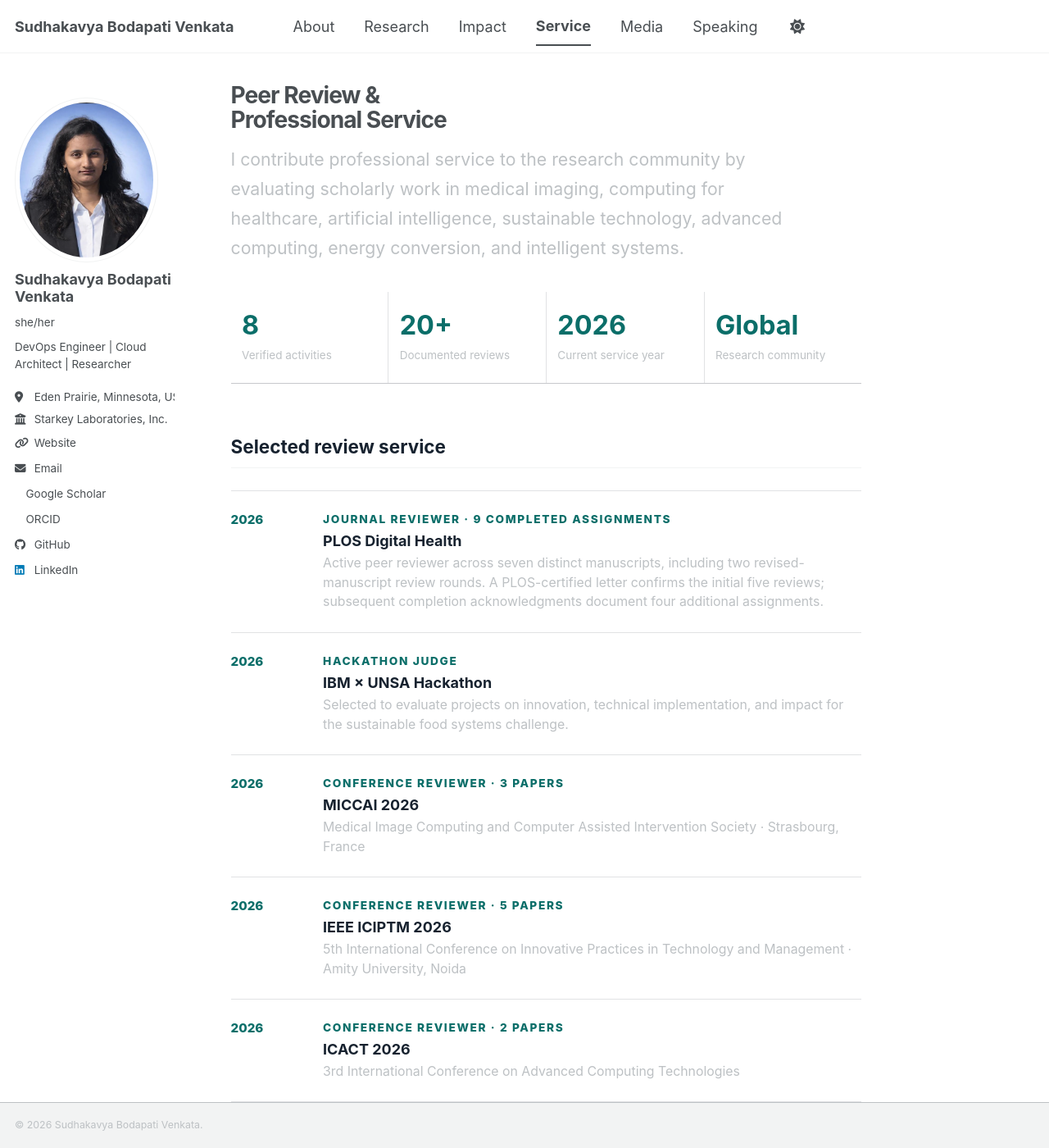
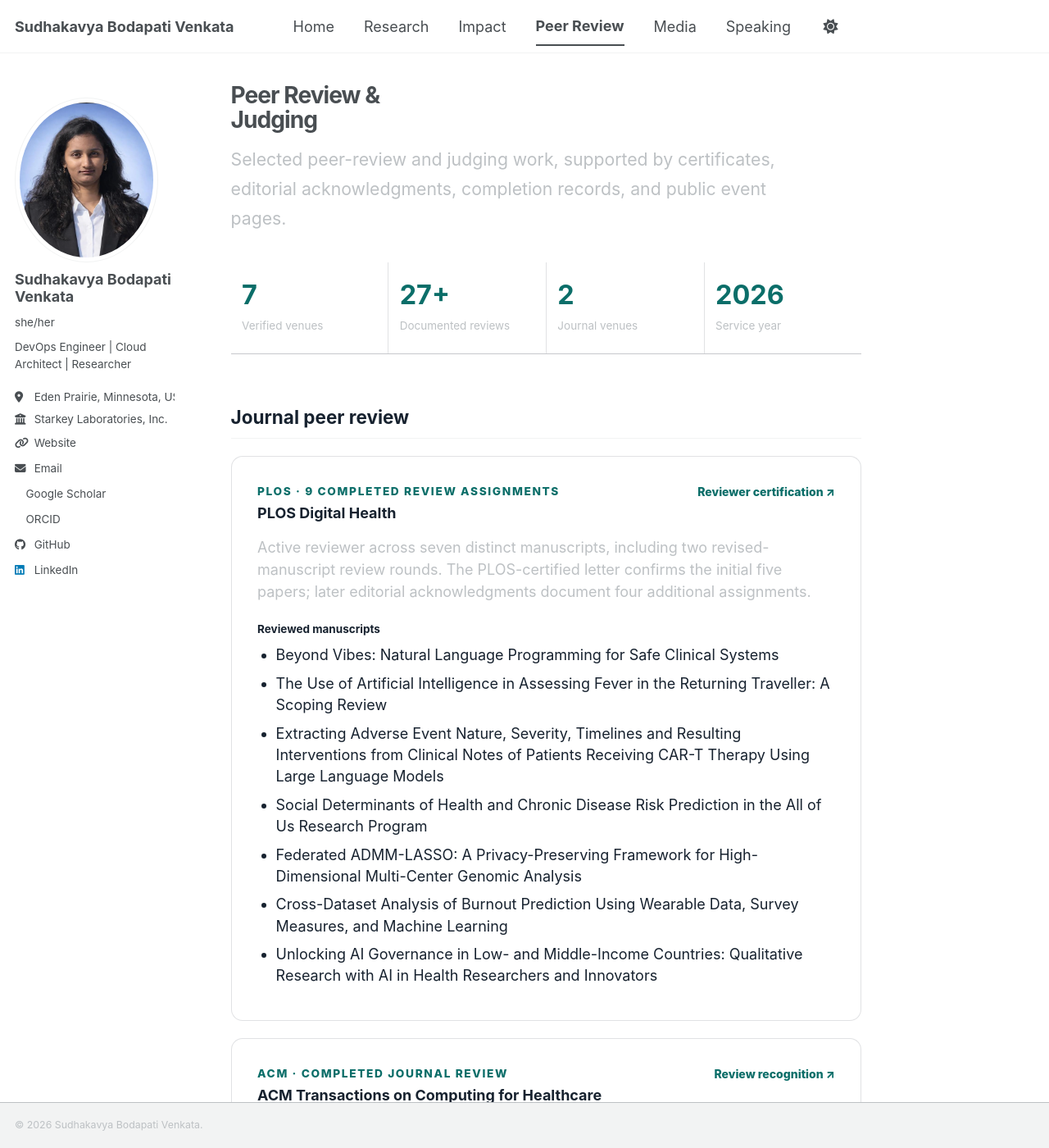
Before and after one commit to sudhakavya/sudhakavyabodapati, a Jekyll site: the page built from _pages/peer-review.md, in a window 1280 px wide and 1400 px high. Shown: the whole window at 82% size. Built offline with Jekyll 4.4.1, drawn with Linux system fonts in a browser that asks for light colours; a style sheet for code colours, icons or effects is not loaded; some of the changed text lies outside the part shown.

Commit message:
Add linked peer review evidence

```diff
--- a/_data/navigation.yml
+++ b/_data/navigation.yml
@@ -1,6 +1,6 @@
 main:
 
-  - title: "About"
+  - title: "Home"
     url: /
 
   - title: "Research"
@@ -9,7 +9,7 @@ main:
   - title: "Impact"
     url: /citation-impact/
 
-  - title: "Service"
+  - title: "Peer Review"
     url: /peer-review/
 
   - title: "Media"
--- a/_pages/peer-review.md
+++ b/_pages/peer-review.md
@@ -1,68 +1,110 @@
 ---
-title: "Peer Review & Professional Service"
+title: "Peer Review & Judging"
 permalink: /peer-review/
 author_profile: true
-excerpt: "Peer-review and judging contributions supporting research quality in cloud computing, artificial intelligence, and intelligent systems."
+excerpt: "Verified journal, conference, and hackathon judging activity across healthcare computing, artificial intelligence, medical imaging, and energy systems."
 ---
 
-<p class="page-intro">I contribute professional service to the research community by evaluating scholarly work in medical imaging, computing for healthcare, artificial intelligence, sustainable technology, advanced computing, energy conversion, and intelligent systems.</p>
+<p class="page-intro">Selected peer-review and judging work, supported by certificates, editorial acknowledgments, completion records, and public event pages.</p>
 
-<div class="metric-grid service-metrics" aria-label="Verified review activity">
-  <div class="metric-card"><strong>8</strong><span>Verified activities</span></div>
-  <div class="metric-card"><strong>20+</strong><span>Documented reviews</span></div>
-  <div class="metric-card"><strong>2026</strong><span>Current service year</span></div>
-  <div class="metric-card"><strong>Global</strong><span>Research community</span></div>
+<div class="metric-grid service-metrics" aria-label="Verified peer-review activity">
+  <div class="metric-card"><strong>7</strong><span>Verified venues</span></div>
+  <div class="metric-card"><strong>27+</strong><span>Documented reviews</span></div>
+  <div class="metric-card"><strong>2</strong><span>Journal venues</span></div>
+  <div class="metric-card"><strong>2026</strong><span>Service year</span></div>
 </div>
 
-## Selected review service
+## Journal peer review
 
-<div class="service-list">
-  <article class="service-item">
-    <div class="service-year">2026</div>
-    <div><p class="eyebrow">Journal reviewer · 9 completed assignments</p><h3>PLOS Digital Health</h3><p>Active peer reviewer across seven distinct manuscripts, including two revised-manuscript review rounds. A PLOS-certified letter confirms the initial five reviews; subsequent completion acknowledgments document four additional assignments.</p></div>
-  </article>
-  <article class="service-item">
-    <div class="service-year">2026</div>
-    <div><p class="eyebrow">Hackathon judge</p><h3>IBM × UNSA Hackathon</h3><p>Selected to evaluate projects on innovation, technical implementation, and impact for the sustainable food systems challenge.</p></div>
-  </article>
-  <article class="service-item">
-    <div class="service-year">2026</div>
-    <div><p class="eyebrow">Conference reviewer · 3 papers</p><h3>MICCAI 2026</h3><p>Medical Image Computing and Computer Assisted Intervention Society · Strasbourg, France</p></div>
-  </article>
-  <article class="service-item">
-    <div class="service-year">2026</div>
-    <div><p class="eyebrow">Conference reviewer · 5 papers</p><h3>IEEE ICIPTM 2026</h3><p>5th International Conference on Innovative Practices in Technology and Management · Amity University, Noida</p></div>
-  </article>
-  <article class="service-item">
-    <div class="service-year">2026</div>
-    <div><p class="eyebrow">Conference reviewer · 2 papers</p><h3>ICACT 2026</h3><p>3rd International Conference on Advanced Computing Technologies</p></div>
-  </article>
-  <article class="service-item">
-    <div class="service-year">2026</div>
-    <div><p class="eyebrow">Conference reviewer · Certificate of appreciation</p><h3>SASIGD 2026</h3><p>International Conference on Sustainable AI for Social Impact and Global Development · IEEE SSIT technically co-sponsored</p></div>
-  </article>
-  <article class="service-item">
-    <div class="service-year">2026</div>
-    <div><p class="eyebrow">Conference reviewer · Completion acknowledged</p><h3>ECCE 2026</h3><p>Energy Conversion Congress & Expo</p></div>
-  </article>
-  <article class="service-item">
-    <div class="service-year">Journal</div>
-    <div><p class="eyebrow">Peer reviewer · Review recognized</p><h3>ACM Transactions on Computing for Healthcare</h3><p>Completed peer review for an ACM journal article; reviewer-recognition documentation received.</p></div>
-  </article>
-</div>
+<article class="evidence-card">
+  <div class="evidence-card__header">
+    <div><p class="eyebrow">PLOS · 9 completed review assignments</p><h3>PLOS Digital Health</h3></div>
+    <a class="evidence-link" href="{{ '/files/review-evidence/plos-digital-health-reviewer-letter-redacted.pdf' | relative_url }}">Reviewer certification ↗</a>
+  </div>
+  <p>Active reviewer across seven distinct manuscripts, including two revised-manuscript review rounds. The PLOS-certified letter confirms the initial five papers; later editorial acknowledgments document four additional assignments.</p>
+  <h4>Reviewed manuscripts</h4>
+  <ul class="review-paper-list">
+    <li>Beyond Vibes: Natural Language Programming for Safe Clinical Systems</li>
+    <li>The Use of Artificial Intelligence in Assessing Fever in the Returning Traveller: A Scoping Review</li>
+    <li>Extracting Adverse Event Nature, Severity, Timelines and Resulting Interventions from Clinical Notes of Patients Receiving CAR-T Therapy Using Large Language Models</li>
+    <li>Social Determinants of Health and Chronic Disease Risk Prediction in the All of Us Research Program</li>
+    <li>Federated ADMM-LASSO: A Privacy-Preserving Framework for High-Dimensional Multi-Center Genomic Analysis</li>
+    <li>Cross-Dataset Analysis of Burnout Prediction Using Wearable Data, Survey Measures, and Machine Learning</li>
+    <li>Unlocking AI Governance in Low- and Middle-Income Countries: Qualitative Research with AI in Health Researchers and Innovators</li>
+  </ul>
+</article>
 
-## Review focus
+<article class="evidence-card">
+  <div class="evidence-card__header">
+    <div><p class="eyebrow">ACM · Completed journal review</p><h3>ACM Transactions on Computing for Healthcare</h3></div>
+    <a class="evidence-link" href="{{ '/files/review-evidence/acm-health-review-recognition.pdf' | relative_url }}">Review recognition ↗</a>
+  </div>
+  <ul class="review-paper-list">
+    <li><a href="{{ '/files/review-evidence/acm-health-review-recognition.pdf' | relative_url }}">Data-centric Patient Work along the Medical Care Trajectory: Unpacking Current Practices with Medical Records</a></li>
+  </ul>
+</article>
 
-<div class="focus-grid">
-  <article class="focus-card"><span class="focus-number">01</span><h3>Technical soundness</h3><p>Assessing methodology, architecture, evidence, reproducibility, and the connection between claims and results.</p></article>
-  <article class="focus-card"><span class="focus-number">02</span><h3>Practical relevance</h3><p>Evaluating whether proposed systems address meaningful operational challenges and realistic constraints.</p></article>
-  <article class="focus-card"><span class="focus-number">03</span><h3>Research clarity</h3><p>Supporting clear communication of contributions, limitations, novelty, and implications for future work.</p></article>
-</div>
+## Conference peer review
 
-## Areas reviewed
+<article class="evidence-card">
+  <div class="evidence-card__header">
+    <div><p class="eyebrow">IEEE ECCE · 7 papers</p><h3>2026 IEEE Energy Conversion Congress & Expo</h3></div>
+    <a class="evidence-link" href="{{ '/files/review-evidence/ecce-2026-reviewer-certificate.pdf' | relative_url }}">Program-chair certificate ↗</a>
+  </div>
+  <ul class="review-paper-list linked-papers">
+    <li><a href="{{ '/files/review-evidence/ecce-2026-reviewer-certificate.pdf' | relative_url }}">Assessment of Generator Shaft Torsional Fatigue Due to AI Data Center Load Variability</a></li>
+    <li><a href="{{ '/files/review-evidence/ecce-2026-reviewer-certificate.pdf' | relative_url }}">Design of Vector Proportional-Integral Controllers in Active Power Filters</a></li>
+    <li><a href="{{ '/files/review-evidence/ecce-2026-reviewer-certificate.pdf' | relative_url }}">Conduction Loss Reduction Method Based on Third Order Harmonic Injection for Dual Active Bridge in Solid State Transformer</a></li>
+    <li><a href="{{ '/files/review-evidence/ecce-2026-reviewer-certificate.pdf' | relative_url }}">Mechanism Analysis of DC-Voltage Timescale Dynamics Generation Dominated by Current Control in a High-Proportion DFIG-WT System</a></li>
+    <li><a href="{{ '/files/review-evidence/ecce-2026-reviewer-certificate.pdf' | relative_url }}">Aging and Efficiency Aware Multi-Objective Scheduling for PV-BESS Under PV and Load Forecast Uncertainty</a></li>
+    <li><a href="{{ '/files/review-evidence/ecce-2026-reviewer-certificate.pdf' | relative_url }}">An Expert-Informed Labeling Framework for Supervised Power Quality Anomaly Detection on Real Building Data</a></li>
+    <li><a href="{{ '/files/review-evidence/ecce-2026-reviewer-certificate.pdf' | relative_url }}">Data Center Electrical Power Estimation Based on Generative AI Synthetic Data for System Design and Grid Integration</a></li>
+  </ul>
+</article>
 
-<div class="tag-list">
-  <span>Medical Imaging</span><span>Computing for Healthcare</span><span>Artificial Intelligence</span><span>Machine Learning</span><span>Advanced Computing</span><span>Energy Systems</span><span>Sustainable Technology</span><span>Intelligent Systems</span>
+<article class="evidence-card">
+  <div class="evidence-card__header">
+    <div><p class="eyebrow">MICCAI · 3 papers</p><h3>MICCAI 2026</h3></div>
+    <a class="evidence-link" href="{{ '/files/review-evidence/miccai-2026-reviewer-certificate.pdf' | relative_url }}">Reviewer certificate ↗</a>
+  </div>
+  <p>Reviewer for the Medical Image Computing and Computer Assisted Intervention Society's 2026 conference in Strasbourg, France.</p>
+</article>
+
+<article class="evidence-card">
+  <div class="evidence-card__header">
+    <div><p class="eyebrow">IEEE ICIPTM · 5 papers</p><h3>5th International Conference on Innovative Practices in Technology and Management</h3></div>
+    <span class="evidence-note">Completion records verified</span>
+  </div>
+  <ul class="review-paper-list">
+    <li>Intelligent Glass-Defect Detection Using Convolutional Neural Networks</li>
+    <li>Deep Neural Networks for Automatic Vehicle Damage Assessment in Insurance</li>
+    <li>A Machine Learning Framework for Energy Consumption Forecasting Using Time-Series Data</li>
+    <li>Real-Time Gesture Recognition on Mobile Devices Using Deep Learning with Fully On-Device Inference</li>
+    <li>Smart Fault Diagnosis of Industrial Rotating Machines Using IoT-Driven Deep Learning Technique</li>
+  </ul>
+</article>
+
+<article class="evidence-card">
+  <div class="evidence-card__header">
+    <div><p class="eyebrow">ICACT · 2 papers</p><h3>3rd International Conference on Advanced Computing Technologies</h3></div>
+    <a class="evidence-link" href="https://app.confconnects.com/conference/wwrazM5QB8hSDwWL78wx">Conference record ↗</a>
+  </div>
+  <p>Two completed review assignments in real-time machine learning, deep learning, and healthcare monitoring. Completion confirmations are retained in the private evidence file.</p>
+</article>
+
+## Technical judging
+
+<article class="evidence-card">
+  <div class="evidence-card__header">
+    <div><p class="eyebrow">Hackathon judge</p><h3>IBM × UNSA Hackathon</h3></div>
+    <a class="evidence-link" href="https://ibm-unsa-hackathon.devpost.com/">Public event page ↗</a>
+  </div>
+  <p>Selected to evaluate projects for the sustainable food systems challenge using criteria including innovation, technical implementation, and impact.</p>
+</article>
+
+<div class="evidence-disclosure" id="documentation-note">
+  <h2>Evidence policy</h2>
+  <p>Public links use official certificates, editorial acknowledgments, and public event records. Private reviewer reports, unpublished manuscripts, logged-in dashboards, personal addresses, and confidential correspondence are not published. Additional documentation is retained and available for formal evidentiary review.</p>
 </div>
 
 <div class="contact-band">
--- a/assets/css/main.scss
+++ b/assets/css/main.scss
@@ -83,6 +83,19 @@
 .service-year { color: var(--portfolio-accent); font-size: .84rem; font-weight: 850; }
 .service-item h3 { margin: .3rem 0 .25rem; }
 .service-item p:last-child { margin: 0; color: var(--global-text-color-light); font-size: .88rem; }
+.evidence-card { margin: 1.2rem 0; padding: clamp(1.25rem, 3vw, 1.75rem); border: 1px solid var(--portfolio-line); border-radius: 14px; background: var(--global-bg-color); }
+.evidence-card__header { display: flex; align-items: flex-start; justify-content: space-between; gap: 1.25rem; margin-bottom: 1rem; }
+.evidence-card__header h3 { margin: .3rem 0 0; }
+.evidence-card h4 { margin: 1.2rem 0 .5rem; }
+.evidence-card > p { color: var(--global-text-color-light); }
+.evidence-link { flex: 0 0 auto; color: var(--portfolio-accent); font-size: .78rem; font-weight: 800; text-decoration: none !important; }
+.evidence-note { flex: 0 0 auto; color: var(--global-text-color-light); font-size: .75rem; font-weight: 700; }
+.review-paper-list { margin: .65rem 0 0; padding-left: 1.25rem; }
+.review-paper-list li { margin: .48rem 0; line-height: 1.45; }
+.linked-papers a, .review-paper-list a { color: var(--global-text-color); text-decoration-thickness: 1px; }
+.evidence-disclosure { margin-top: 3rem; padding: 1.5rem; border-left: 4px solid var(--portfolio-accent); background: var(--portfolio-soft); color: #17222f; }
+.evidence-disclosure h2 { margin-top: 0; border: 0; }
+.evidence-disclosure p { margin-bottom: 0; }
 .contact-band { display: flex; gap: 2rem; align-items: center; justify-content: space-between; margin-top: 3.5rem; padding: clamp(1.5rem, 4vw, 2.5rem); border-radius: 16px; background: var(--portfolio-soft); }
 .contact-band h2 { max-width: 650px; margin: .35rem 0 0; padding: 0; border: 0; color: #17222f; font-size: clamp(1.35rem, 3vw, 2rem); }
 
@@ -91,5 +104,6 @@
   .focus-grid { grid-template-columns: 1fr; }
   .recognition-list a { grid-template-columns: 70px 1fr auto; gap: .65rem; }
   .service-item { grid-template-columns: 58px 1fr; gap: .8rem; }
+  .evidence-card__header { flex-direction: column; gap: .65rem; }
   .contact-band { align-items: flex-start; flex-direction: column; }
 }
```
Also changed, not shown: 4 other files.
